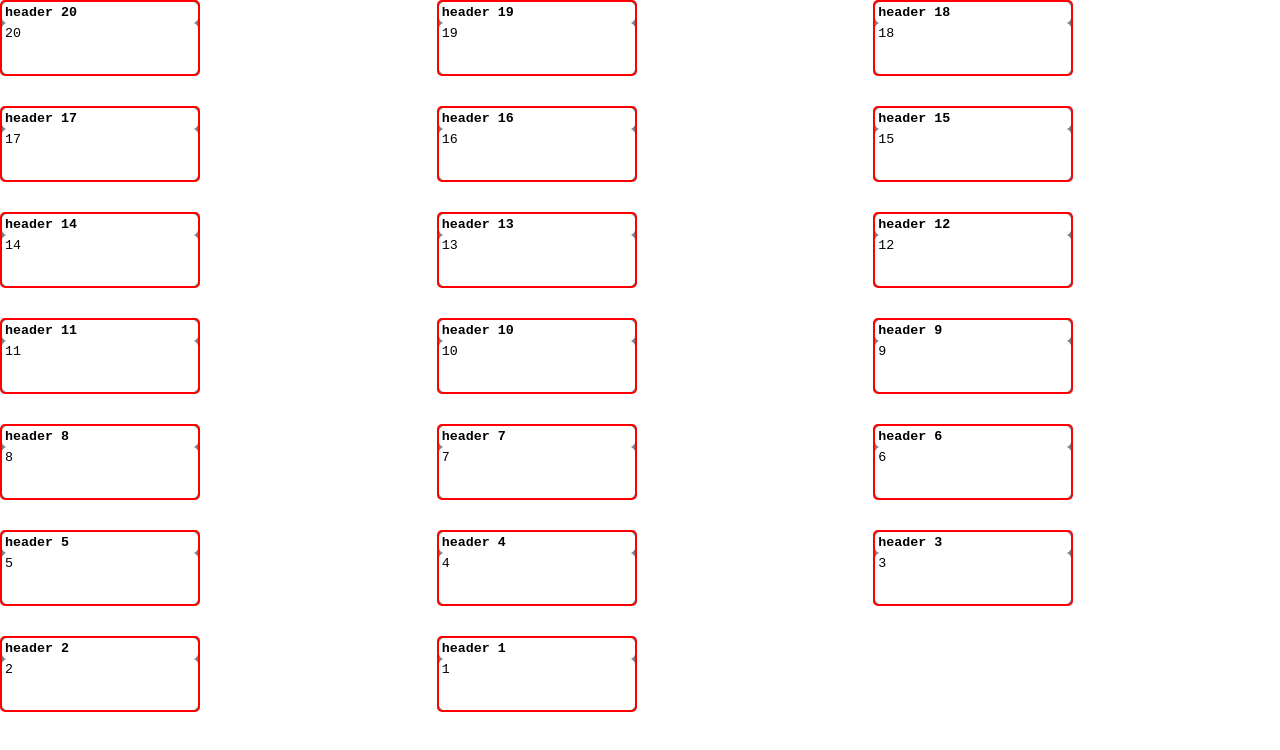
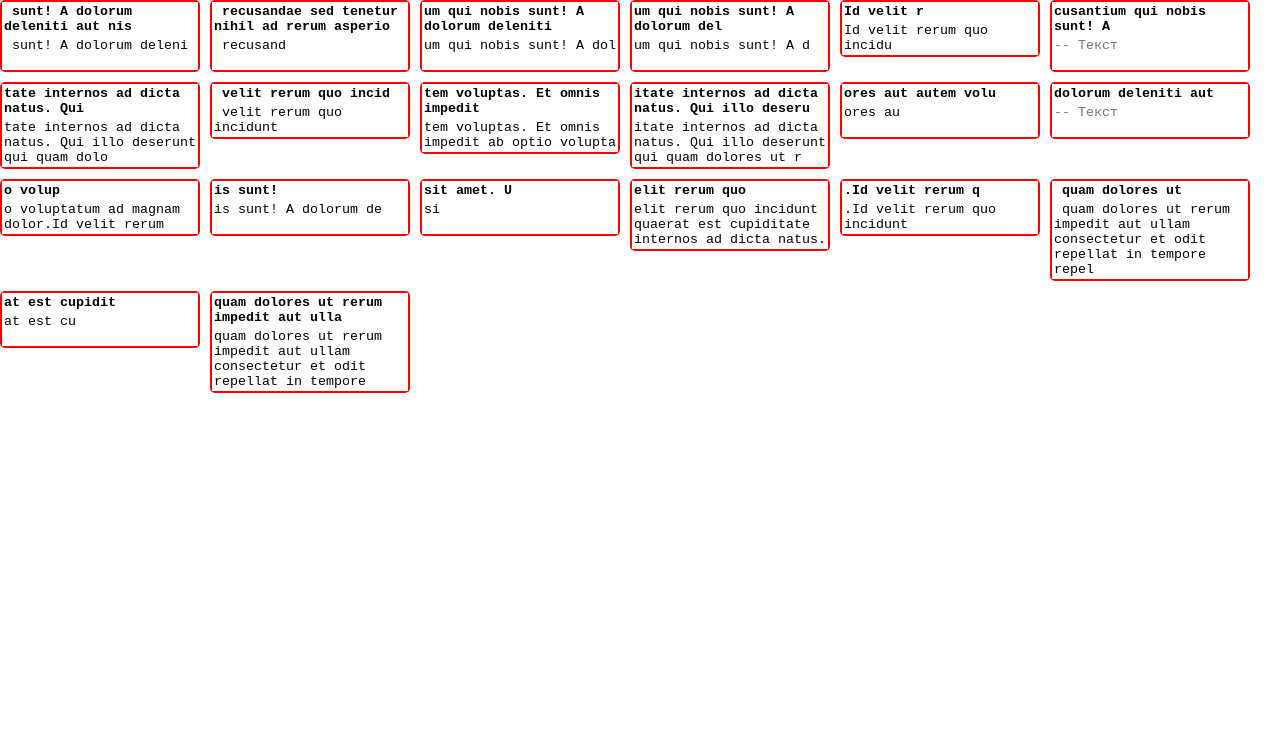
Before and after one commit to arkadyryabinin/react-tests, a React (Create React App) app: page / in a window 1280 px wide. Shown: the top 750 px of the page. Built offline with nearby package versions, Linux system fonts and the light colour scheme.

Commit message:
resize on load

```diff
--- a/package.json
+++ b/package.json
@@ -8,7 +8,6 @@
     "@testing-library/user-event": "^13.5.0",
     "react": "^18.2.0",
     "react-dom": "^18.2.0",
-    "react-masonry-css": "^1.0.16",
     "react-scripts": "5.0.1",
     "web-vitals": "^2.1.4"
   },
--- a/src/App.js
+++ b/src/App.js
@@ -1,10 +1,7 @@
-import { useReducer } from "react";
-import Masonry from 'react-masonry-css';
-
+import { useReducer, useEffect, useRef } from "react";
 import { noteReducer } from "./noteReducer";
 import { getData } from "./initData.js";
 import './Note.css';
-import './Masonry.css';
 
 function NotesBlock({ children }) {
   return (
@@ -16,42 +13,64 @@ function NotesBlock({ children }) {
 
 function Note({ initData }) {
   const [noteData, dispatch] = useReducer(noteReducer, initData);
-  const { header, body, headerHeight, bodyHeight } = noteData;
+  const { header, body, headerHeight, bodyHeight, id } = noteData;
+
+  const refHeader = useRef(null);
+  const refBody = useRef(null);
 
   const handleInput = (area) => (e) =>{
     // console.log(e.target.clientHeight, e.target.scrollHeight);
+    console.log(e.type)
     dispatch({
       type: 'input',
       area,
       value: e.target.value,
-      height: Math.max(e.target.scrollHeight, e.target.clientHeight),
+      // height: Math.max(e.target.scrollHeight, e.target.clientHeight),
+    });
+    dispatch({
+      type: 'resize',
+      id,
+      headerHeight: Math.max(refHeader.current.scrollHeight, refHeader.current.clientHeight),
+      bodyHeight: Math.max(refBody.current.scrollHeight, refBody.current.clientHeight),
     });
   }
 
+  useEffect(() => {
+    dispatch({
+      type: 'resize',
+      id,
+      headerHeight: Math.max(refHeader.current.scrollHeight, refHeader.current.clientHeight),
+      bodyHeight: Math.max(refBody.current.scrollHeight, refBody.current.clientHeight),
+    });
+  }, []);
+
   return (
     <div className="Note">
-      <NoteHeader text={header} headerHeight={headerHeight} onChange={handleInput('header')}/>
-      <NoteBody text={body} bodyHeight={bodyHeight} onChange={handleInput('body')}/>
+      <NoteHeader text={header} headerHeight={headerHeight} onChange={handleInput('header')} refHeader={refHeader} />
+      <NoteBody text={body} bodyHeight={bodyHeight} onChange={handleInput('body')} refBody={refBody} />
     </div>
   );
 }
 
-function NoteBody({ text = '', onChange, bodyHeight }) {
+function NoteBody({ text = '', onChange, bodyHeight, refBody }) {
   return (
     <>
       <textarea
         placeholder="-- Текст"
-        rows={3}
+        rows={2}
+        wrap="soft"
         style={{ height: bodyHeight }}
         className="NoteBody"
         value={text}
         onChange={onChange}
+        onLoad={onChange}
+        ref={refBody}
       />
     </>
   );
 }
 
-function NoteHeader({ text = '', onChange, headerHeight }) {
+function NoteHeader({ text = '', onChange, headerHeight, refHeader }) {
   return (
     <>
       <textarea
@@ -62,6 +81,7 @@ function NoteHeader({ text = '', onChange, headerHeight }) {
         className="NoteHeader"
         value={text}
         onChange={onChange}
+        ref={refHeader}
       />
     </>
   );
@@ -71,7 +91,9 @@ const initList = getData();
 
 export default function EditContent() {
   const [list, dispatch] = useReducer(noteReducer, initList);
+  useEffect(() => {
 
+  }, []);
   // const handleInput = (index) =>(e) =>{
   //   dispatch({
   //     type: 'input',
@@ -81,14 +103,11 @@ export default function EditContent() {
   // }
 
   return (
-    <Masonry
-      breakpointCols={3}
-      className="my-masonry-grid"
-      columnClassName="my-masonry-grid_column">
+    <NotesBlock>
       {list.map((item) => (
         // <Note key={item.id} initData={{ ...item, headerHeight: null, bodyHeight: 40 }}/>
         <Note key={item.id} initData={item}/>
       ))}
-    </Masonry>
+    </NotesBlock>
   );
 }
--- a/src/Masonry.css
+++ /dev/null
@@ -1,17 +0,0 @@
-.my-masonry-grid {
-  display: -webkit-box; /* Not needed if autoprefixing */
-  display: -ms-flexbox; /* Not needed if autoprefixing */
-  display: flex;
-  margin-left: -30px; /* gutter size offset */
-  width: auto;
-}
-.my-masonry-grid_column {
-  padding-left: 30px; /* gutter size */
-  background-clip: padding-box;
-}
-
-/* Style your items */
-.my-masonry-grid_column > div { /* change div to reference your elements you put in <Masonry> */
-  background: grey;
-  margin-bottom: 30px;
-}
--- a/src/Note.css
+++ b/src/Note.css
@@ -1,13 +1,9 @@
 .NotesBlock {
-  /* display: flex;
+  display: flex;
   flex-flow: row wrap;
   justify-content: flex-start;
   align-items: flex-start;
-  gap: 10px; */
-
-  display: grid;
-  grid-template-columns: repeat(3, 1fr);
-  grid-template-rows: masonry;
+  gap: 10px;
 }
 .Note {
   border: 2px solid red;
@@ -21,8 +17,7 @@
   display: block;
   width: 100%;
   box-sizing: border-box;
-  border: 1px solid white;
-  border-radius: 5px;
+  border: none;
 }
 
 .NoteBody {
@@ -31,6 +26,5 @@
   display: block;
   width: 100%;
   box-sizing: border-box;
-  border: 1px solid white;
-  border-radius: 5px;
+  border: none;
 }
--- a/src/initData.js
+++ b/src/initData.js
@@ -1,10 +1,17 @@
 export function getData() {
+  const y = `Lorem ipsum dolor sit amet. Ut corrupti fuga ea consequuntur saepe et debitis amet ut incidunt accusantium qui nobis sunt! A dolorum deleniti aut nisi neque eos sint recusandae sed tenetur nihil ad rerum asperiores aut autem voluptas. Et omnis impedit ab optio voluptatum ad magnam dolor.Id velit rerum quo incidunt quaerat est cupiditate internos ad dicta natus. Qui illo deserunt qui quam dolores ut rerum impedit aut ullam consectetur et odit repellat in tempore repellendus. Qui voluptates fuga et dolore inventore et incidunt enim. 33 molestiae consequatur ut dolorum animi qui corporis vero.At fugit asperiores qui minus earum a numquam quia ut culpa optio ea facilis nemo sed quod praesentium. Et maiores quis et laudantium rerum et debitis dolores eos excepturi laudantium.`;
+
+  function getRandomInt(max) {
+    return Math.floor(Math.random() * max);
+  }
+
   const x = [];
   for (let i = 20; i > 0; i += -1) {
+    const start = getRandomInt(y.length/2);
     x.push({
       id: i,
-      header: `header ${i}`,
-      body: i,
+      header: y.substring(start, start + getRandomInt(50)),
+      body: y.substring(start, start + getRandomInt(start / 4)),
     })
   }
   return x;
--- a/src/noteReducer.js
+++ b/src/noteReducer.js
@@ -2,8 +2,9 @@ import { useReducer } from "react";
 
 export function noteReducer(state, action) {
   switch (true) {
-    case action.type === 'input' && action.area === 'header': return { ...state, header: action.value, headerHeight: action.height };
-    case action.type === 'input' && action.area === 'body': return { ...state, body: action.value, bodyHeight: action.height };
-    default: break;
+    case action.type === 'input' && action.area === 'header': return { ...state, header: action.value };
+    case action.type === 'input' && action.area === 'body': return { ...state, body: action.value };
+    case action.type === 'resize': return {...state, headerHeight: action.headerHeight, bodyHeight: action.bodyHeight };
+    default: return null;
   }
 }
```
